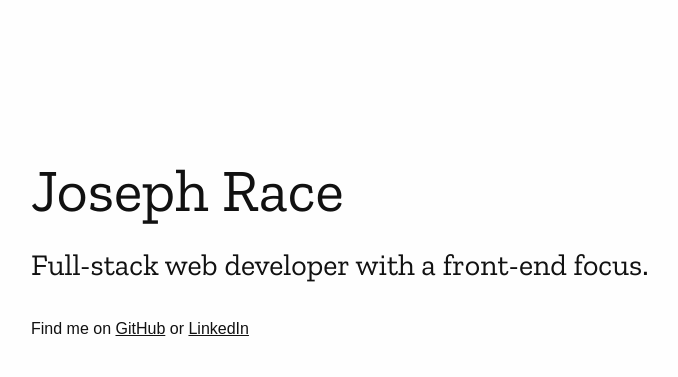
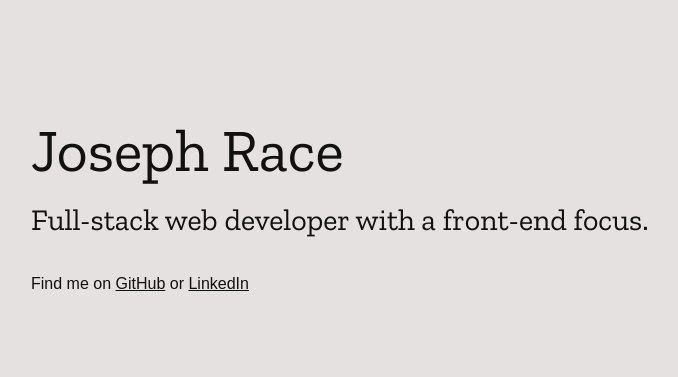
Before and after one commit to josephrace/website, a Gatsby site: page / in a window 1280 px wide. Shown: the whole page, without its empty margins (209-887 px from the left). Built offline with nearby package versions, Linux system fonts and the light colour scheme; Gatsby itself is replaced by a stand-in of ours.

Commit message:
Style update

```diff
--- a/src/styles/index.css
+++ b/src/styles/index.css
@@ -1,7 +1,7 @@
 html {
   font-family: sans-serif;
   color: #111111;
-  background-color: #fefefe;
+  background-color: #e6e1e1;
 }
 
 body {
@@ -35,7 +35,7 @@
   font-size: 60px;
   font-weight: 400;
   line-height: 1;
-  margin-bottom: 30px;
+  margin: 0;
 }
 
 .subtitle {
```
